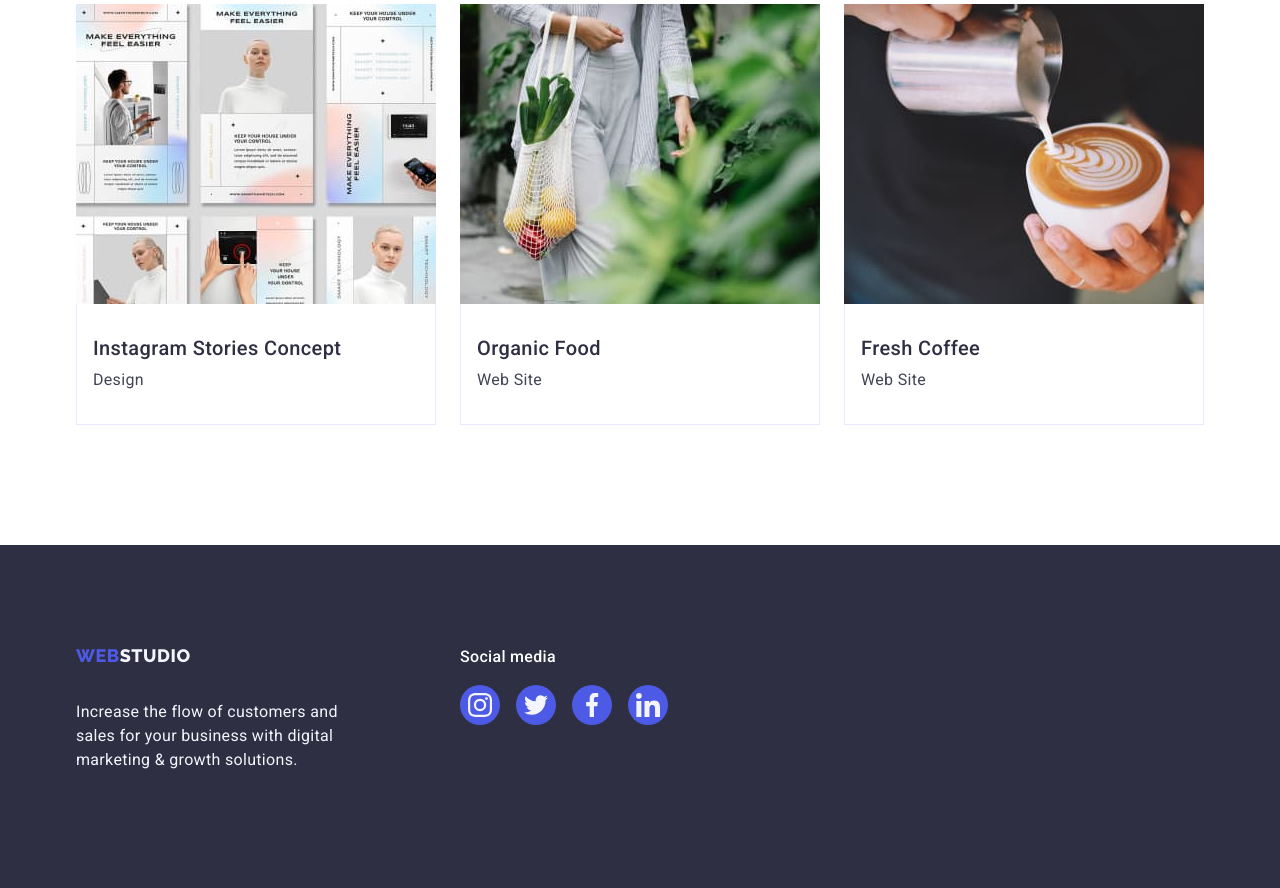
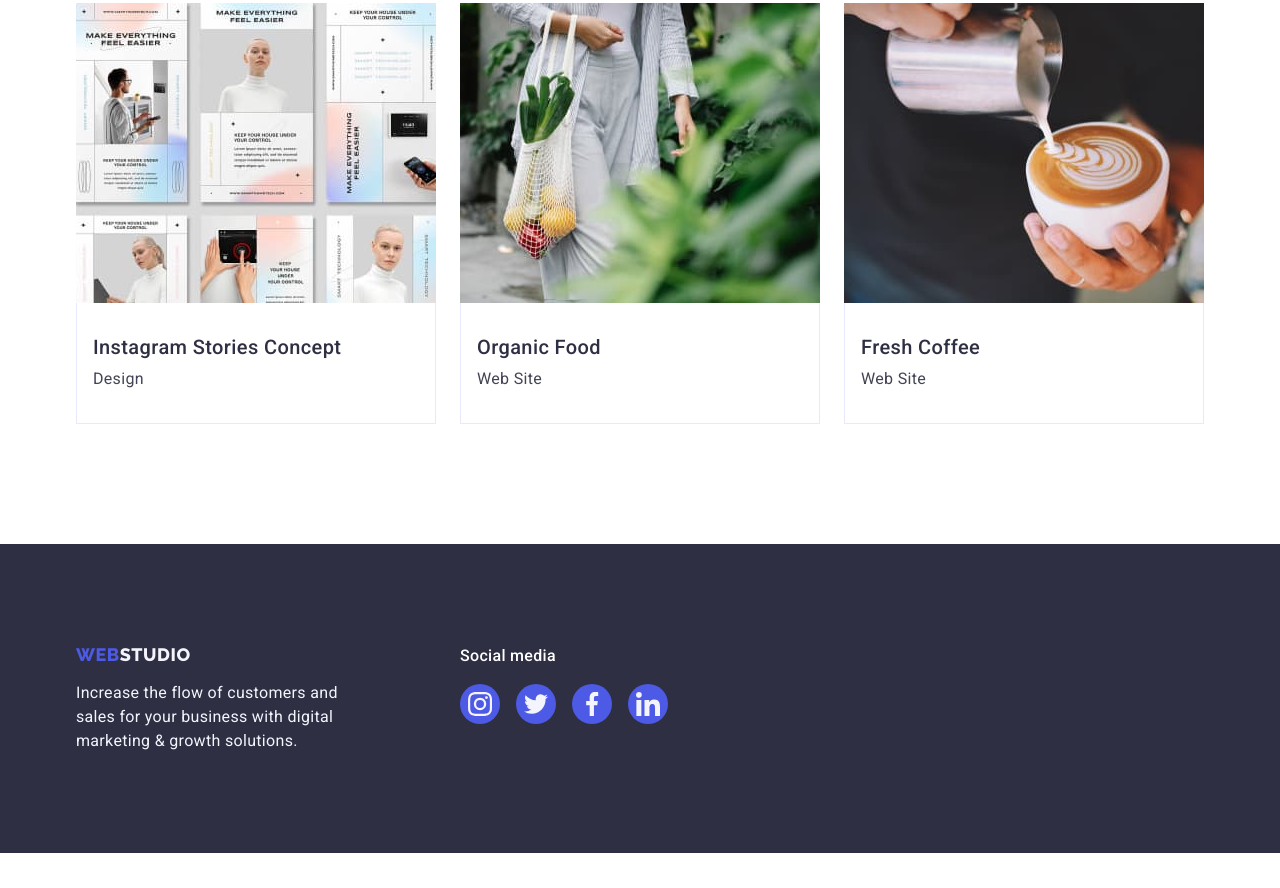
Before and after one commit to CodingwithLucy/goit-markup-hw-04, a plain HTML site: page portfolio.html in a window 1280 px wide. Shown: the part 1225-2113 px from the top of the page. After the commit the page ends 2078 px from the top, so only its background shows below. Drawn offline with nearby package versions, Linux system fonts and the light colour scheme.

Commit message:
commit add

```diff
--- a/css/styles.css
+++ b/css/styles.css
@@ -9,6 +9,12 @@
     --OCEAN: #404BBF;
     --GREY: #2E2F4270;
     --GREEN: #31D0AA;
+}
+
+* {
+    box-sizing: border-box;
+    margin: 0;
+    padding: 0;
 }
 
 body {
@@ -39,7 +45,7 @@ body {
 }
 
 .header {
-    border-bottom: 1px solid var(--CORNFLOWER);
+    outline: 1px solid var(--CORNFLOWER);
     box-shadow: 0px 2px 1px rgba(46, 47, 66, 0.08), 0px 1px 1px rgba(46, 47, 66, 0.16), 0px 1px 6px rgba(46, 47, 66, 0.08);
 }
 
@@ -453,7 +459,6 @@ box-shadow: 0px 1px 6px rgba(46, 47, 66, 0.08), 0px 1px 1px rgba(46, 47, 66, 0.1
 .studio-footer,
 .text-footer {
     color: var(--CLOUD);
-    margin-top: 17.5px;
 }
 
 .text-footer {
```
